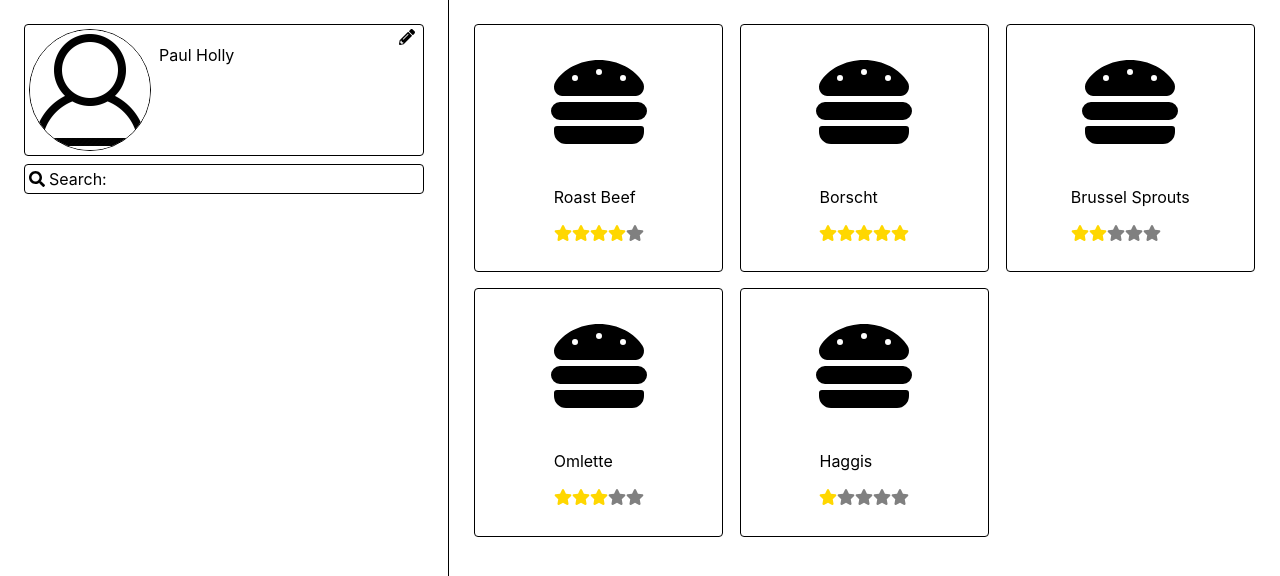
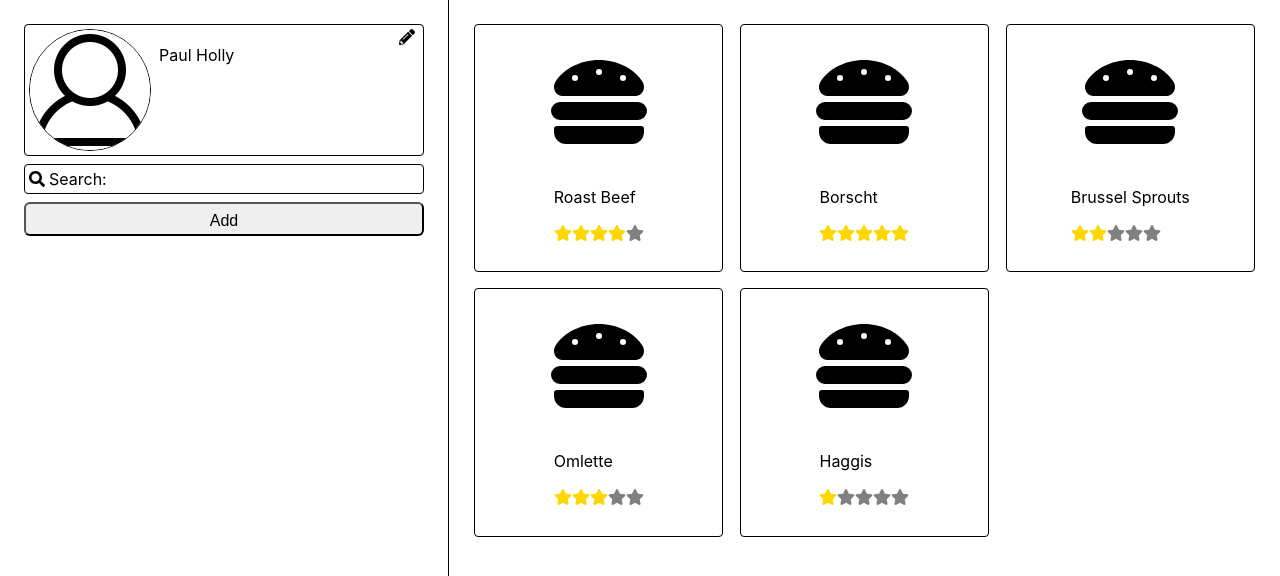
Before and after one commit to EmanuelVoikhansky/RecipeBook, a React (Create React App) app in the folder recipe-book/: page / in a window 1280 px wide. Shown: the top 576 px of the page. Built offline with nearby package versions, Linux system fonts and the light colour scheme.

Commit message:
added add recipe button

```diff
--- a/recipe-book/src/App.js
+++ b/recipe-book/src/App.js
@@ -60,6 +60,20 @@ function App(): React.Node {
           icon="faSearch"
           debounce={500}
         />
+        <button
+          style={{
+            marginTop: "8px",
+            width: "100%",
+          }}
+          className="LargeButton"
+          onClick={() =>
+            dispatch({
+              type: "ADD_RECIPE",
+            })
+          }
+        >
+          Add
+        </button>
       </div>
       <div className="RecipeGrid Centered">
         {state.recipes.filter(powerSearch).map((recipe) => (
--- a/recipe-book/src/state/useCookbookReducer.js
+++ b/recipe-book/src/state/useCookbookReducer.js
@@ -41,6 +41,9 @@ export type Action =
     }
   | {
       type: "LOGOUT",
+    }
+  | {
+      type: "ADD_RECIPE",
     };
 
 const defaultState: State = {
@@ -85,6 +88,16 @@ const reduce = (state: State, action: Action): State => {
         ...state,
         account: undefined,
       };
+    case "ADD_RECIPE":
+      return {
+        ...state,
+        selectedRecipe: {
+          id: state.recipes.length, //temporary workaround, server will set IDs in future
+          name: "",
+          stars: 0,
+          instructions: "",
+        },
+      };
     default:
       throw "Invalid action type: " + action.type;
   }
```
